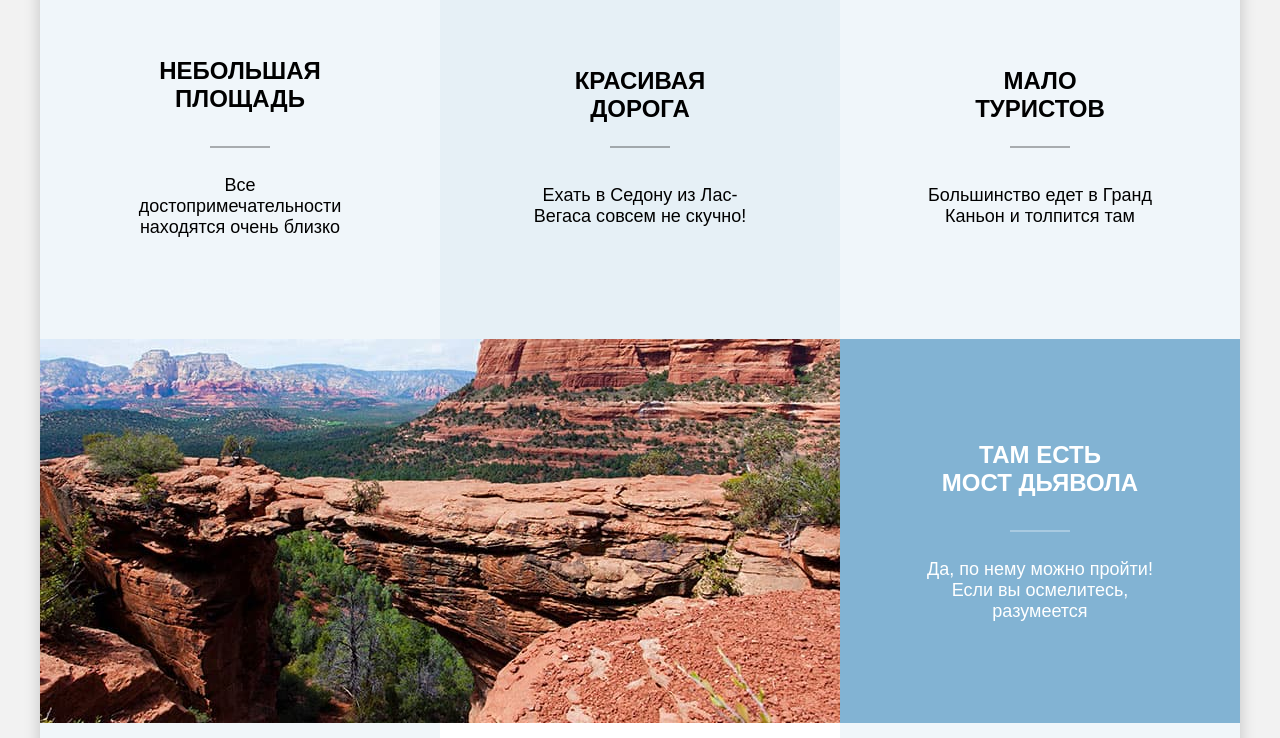
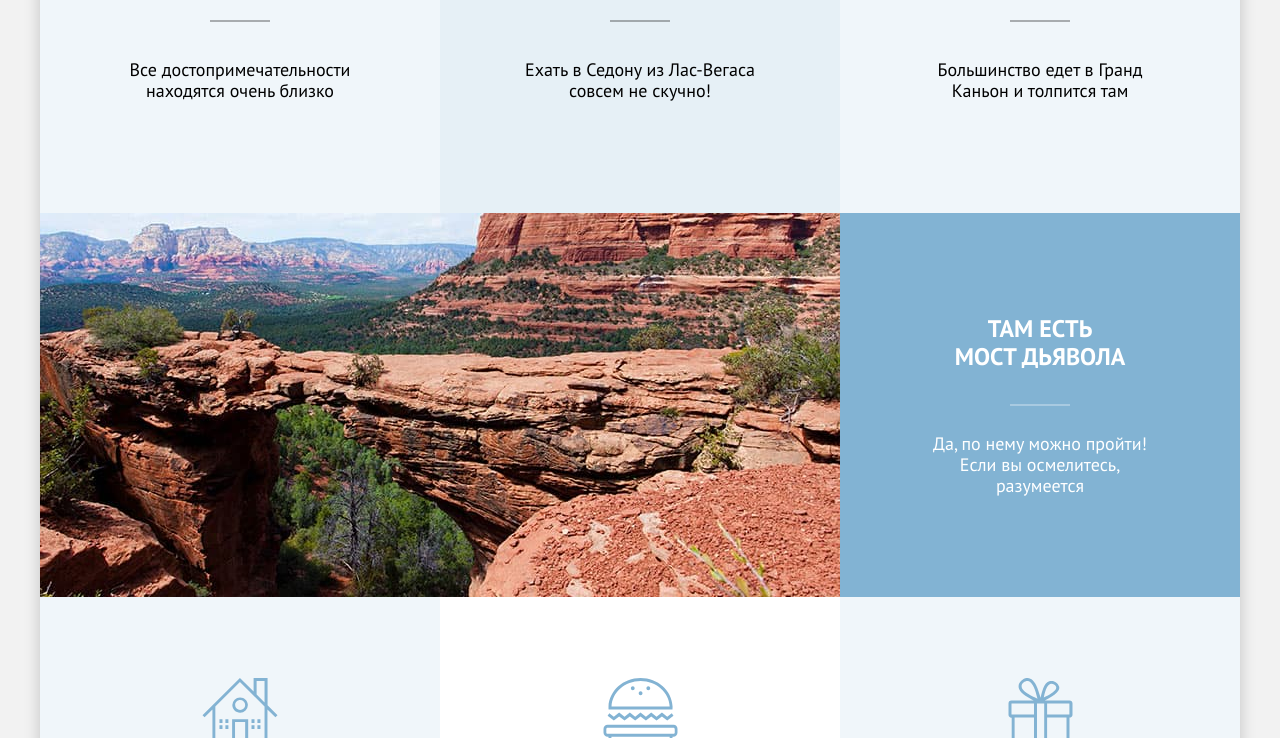
Before and after one commit to htmlacademy-htmlcss/1892547-sedona-35, a plain HTML site: page index.html in a window 1280 px wide. Shown: the part 1387-2125 px from the top of the page. Drawn offline with Linux system fonts and the light colour scheme; the site is published under a folder, as on GitHub Pages, so addresses that start at the root find nothing.

Commit message:
try yo fix fonts

```diff
--- a/styles/styles.css
+++ b/styles/styles.css
@@ -2,7 +2,7 @@
   font-family: "PT Sans";
   font-style: normal;
   font-weight: 400;
-  src: url("/fonts/ptsans-400.woff2") format("woff2");
+  src: url("../fonts/ptsans-400.woff2") format("woff2");
   font-display: swap;
 }
 
@@ -10,7 +10,7 @@
   font-family: "PT Sans";
   font-style: normal;
   font-weight: 700;
-  src: url("/fonts/ptsans-700.woff2") format("woff2");
+  src: url("../fonts/ptsans-700.woff2") format("woff2");
   font-display: swap;
 }
 
```
